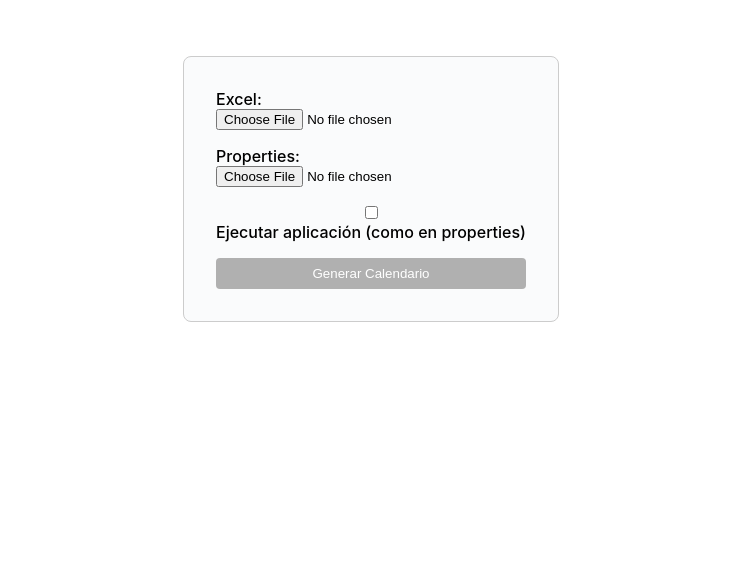
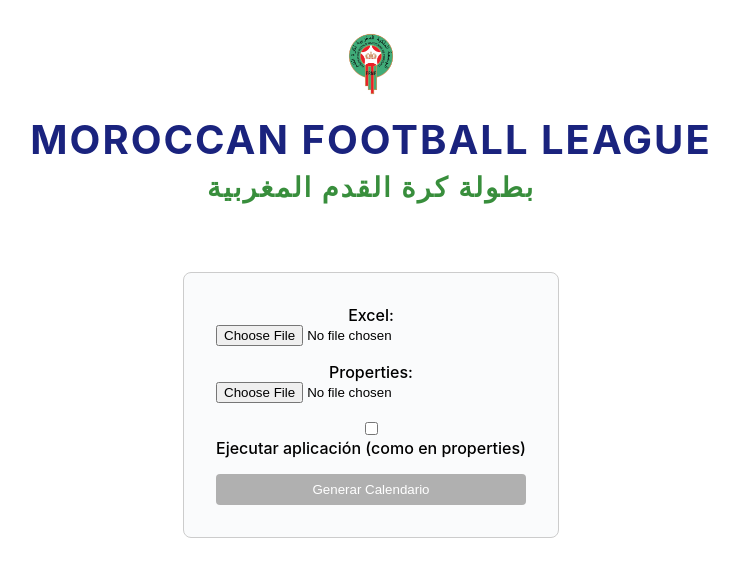
Before and after one commit to JmTortolero/calendarMorocco-cli, an Angular app: page / in a window 1280 px wide. Shown: the top 576 px of the page, without its empty margins (269-1008 px from the left). Built offline with nearby package versions, Linux system fonts and the light colour scheme.

Commit message:
add de photo y logo

```diff
--- a/angular.json
+++ b/angular.json
@@ -19,7 +19,8 @@
               {
                 "glob": "**/*",
                 "input": "public"
-              }
+              },
+              "src/assets"
             ],
             "styles": [
               "src/styles.css"
--- a/src/app/app.css
+++ b/src/app/app.css
@@ -0,0 +1,212 @@
+/* Centrado y separación para calendar-upload */
+.calendar-upload-container {
+	width: 100%;
+	margin-top: 2rem;
+	text-align: center;
+}
+/* Estilos migrados desde app.html */
+:host {
+	--bright-blue: oklch(51.01% 0.274 263.83);
+	--electric-violet: oklch(53.18% 0.28 296.97);
+	--french-violet: oklch(47.66% 0.246 305.88);
+	--vivid-pink: oklch(69.02% 0.277 332.77);
+	--hot-red: oklch(61.42% 0.238 15.34);
+	--orange-red: oklch(63.32% 0.24 31.68);
+
+	--gray-900: oklch(19.373% 0.00617 300.884 / 0.482);
+	--gray-700: oklch(36.98% 0.014 302.71);
+	--gray-400: oklch(70.9% 0.015 304.04);
+
+	--red-to-pink-to-purple-vertical-gradient: linear-gradient(
+		180deg,
+		var(--orange-red) 0%,
+		var(--vivid-pink) 50%,
+		var(--electric-violet) 100%
+	);
+
+	--red-to-pink-to-purple-horizontal-gradient: linear-gradient(
+		90deg,
+		var(--orange-red) 0%,
+		var(--vivid-pink) 50%,
+		var(--electric-violet) 100%
+	);
+
+	--pill-accent: var(--bright-blue);
+
+	font-family: "Inter", -apple-system, BlinkMacSystemFont, "Segoe UI", Roboto,
+		Helvetica, Arial, sans-serif, "Apple Color Emoji", "Segoe UI Emoji",
+		"Segoe UI Symbol";
+	box-sizing: border-box;
+	-webkit-font-smoothing: antialiased;
+	-moz-osx-font-smoothing: grayscale;
+}
+
+h1 {
+	font-size: 3.125rem;
+	color: var(--gray-900);
+	font-weight: 500;
+	line-height: 100%;
+	letter-spacing: -0.125rem;
+	margin: 0;
+	font-family: "Inter Tight", -apple-system, BlinkMacSystemFont, "Segoe UI", Roboto,
+		Helvetica, Arial, sans-serif, "Apple Color Emoji", "Segoe UI Emoji",
+		"Segoe UI Symbol";
+}
+
+p {
+	margin: 0;
+	color: var(--gray-700);
+}
+
+main {
+		width: 100%;
+		min-height: 100%;
+		padding: 1rem;
+		box-sizing: inherit;
+		position: relative;
+		text-align: center;
+}
+calendar-upload {
+	display: inline-block;
+	margin: 0 auto;
+}
+
+.angular-logo {
+	max-width: 9.2rem;
+}
+
+.content {
+	display: flex;
+	justify-content: space-around;
+	width: 100%;
+	max-width: 700px;
+	margin-bottom: 3rem;
+}
+
+.content h1 {
+	margin-top: 1.75rem;
+}
+
+.content p {
+	margin-top: 1.5rem;
+}
+
+.divider {
+	width: 1px;
+	background: var(--red-to-pink-to-purple-vertical-gradient);
+	margin-inline: 0.5rem;
+}
+
+.pill-group {
+	display: flex;
+	flex-direction: column;
+	align-items: start;
+	flex-wrap: wrap;
+	gap: 1.25rem;
+}
+
+.pill {
+	display: flex;
+	align-items: center;
+	--pill-accent: var(--bright-blue);
+	background: color-mix(in srgb, var(--pill-accent) 5%, transparent);
+	color: var(--pill-accent);
+	padding-inline: 0.75rem;
+	padding-block: 0.375rem;
+	border-radius: 2.75rem;
+	border: 0;
+	transition: background 0.3s ease;
+	font-family: var(--inter-font);
+	font-size: 0.875rem;
+	font-style: normal;
+	font-weight: 500;
+	line-height: 1.4rem;
+	letter-spacing: -0.00875rem;
+	text-decoration: none;
+	white-space: nowrap;
+}
+
+.pill:hover {
+	background: color-mix(in srgb, var(--pill-accent) 15%, transparent);
+}
+
+.pill-group .pill:nth-child(6n + 1) {
+	--pill-accent: var(--bright-blue);
+}
+.pill-group .pill:nth-child(6n + 2) {
+	--pill-accent: var(--electric-violet);
+}
+.pill-group .pill:nth-child(6n + 3) {
+	--pill-accent: var(--french-violet);
+}
+
+.pill-group .pill:nth-child(6n + 4),
+.pill-group .pill:nth-child(6n + 5),
+.pill-group .pill:nth-child(6n + 6) {
+	--pill-accent: var(--hot-red);
+}
+
+.pill-group svg {
+	margin-inline-start: 0.25rem;
+}
+
+.social-links {
+	display: flex;
+	align-items: center;
+	gap: 0.73rem;
+	margin-top: 1.5rem;
+}
+
+.social-links path {
+	transition: fill 0.3s ease;
+	fill: var(--gray-400);
+}
+
+.social-links a:hover svg path {
+	fill: var(--gray-900);
+}
+
+@media screen and (max-width: 650px) {
+	.content {
+		flex-direction: column;
+		width: max-content;
+	}
+
+	.divider {
+		height: 1px;
+		width: 100%;
+		background: var(--red-to-pink-to-purple-horizontal-gradient);
+		margin-block: 1.5rem;
+	}
+}
+/* Header Morocco styles */
+.header-morocco {
+	display: flex;
+	flex-direction: column;
+	align-items: center;
+	margin-bottom: 2rem;
+}
+.logos {
+	display: flex;
+	gap: 2rem;
+	margin-bottom: 1rem;
+}
+.logo-morocco, .logo-federation {
+	height: 80px;
+	object-fit: contain;
+}
+.main-title {
+	font-size: 2.5rem;
+	font-weight: bold;
+	color: #1a237e;
+	text-align: center;
+	margin: 0;
+	letter-spacing: 2px;
+}
+.arabic-title {
+	display: block;
+	font-size: 1.7rem;
+	color: #388e3c;
+	font-family: 'Amiri', serif, Arial, sans-serif;
+	margin-top: 0.5rem;
+}
--- a/src/app/app.html
+++ b/src/app/app.html
@@ -1,199 +1,12 @@
-<!-- * * * * * * * * * * * * * * * * * * * * * * * * * * * * * * * -->
-<!-- * * * * * * * * * * * The content below * * * * * * * * * * * -->
-<!-- * * * * * * * * * * is only a placeholder * * * * * * * * * * -->
-<!-- * * * * * * * * * * and can be replaced.  * * * * * * * * * * -->
-<!-- * * * * * * * * * * * * * * * * * * * * * * * * * * * * * * * -->
-<!-- * * * * * * * * * Delete the template below * * * * * * * * * -->
-<!-- * * * * * * * to get started with your project! * * * * * * * -->
-<!-- * * * * * * * * * * * * * * * * * * * * * * * * * * * * * * * -->
-
-<style>
-  :host {
-    --bright-blue: oklch(51.01% 0.274 263.83);
-    --electric-violet: oklch(53.18% 0.28 296.97);
-    --french-violet: oklch(47.66% 0.246 305.88);
-    --vivid-pink: oklch(69.02% 0.277 332.77);
-    --hot-red: oklch(61.42% 0.238 15.34);
-    --orange-red: oklch(63.32% 0.24 31.68);
-
-    --gray-900: oklch(19.37% 0.006 300.98);
-    --gray-700: oklch(36.98% 0.014 302.71);
-    --gray-400: oklch(70.9% 0.015 304.04);
-
-    --red-to-pink-to-purple-vertical-gradient: linear-gradient(
-      180deg,
-      var(--orange-red) 0%,
-      var(--vivid-pink) 50%,
-      var(--electric-violet) 100%
-    );
-
-    --red-to-pink-to-purple-horizontal-gradient: linear-gradient(
-      90deg,
-      var(--orange-red) 0%,
-      var(--vivid-pink) 50%,
-      var(--electric-violet) 100%
-    );
-
-    --pill-accent: var(--bright-blue);
-
-    font-family: "Inter", -apple-system, BlinkMacSystemFont, "Segoe UI", Roboto,
-      Helvetica, Arial, sans-serif, "Apple Color Emoji", "Segoe UI Emoji",
-      "Segoe UI Symbol";
-    box-sizing: border-box;
-    -webkit-font-smoothing: antialiased;
-    -moz-osx-font-smoothing: grayscale;
-  }
-
-  h1 {
-    font-size: 3.125rem;
-    color: var(--gray-900);
-    font-weight: 500;
-    line-height: 100%;
-    letter-spacing: -0.125rem;
-    margin: 0;
-    font-family: "Inter Tight", -apple-system, BlinkMacSystemFont, "Segoe UI", Roboto,
-      Helvetica, Arial, sans-serif, "Apple Color Emoji", "Segoe UI Emoji",
-      "Segoe UI Symbol";
-  }
-
-  p {
-    margin: 0;
-    color: var(--gray-700);
-  }
-
-  main {
-    width: 100%;
-    min-height: 100%;
-    display: flex;
-    justify-content: center;
-    align-items: center;
-    padding: 1rem;
-    box-sizing: inherit;
-    position: relative;
-  }
-
-  .angular-logo {
-    max-width: 9.2rem;
-  }
-
-  .content {
-    display: flex;
-    justify-content: space-around;
-    width: 100%;
-    max-width: 700px;
-    margin-bottom: 3rem;
-  }
-
-  .content h1 {
-    margin-top: 1.75rem;
-  }
-
-  .content p {
-    margin-top: 1.5rem;
-  }
-
-  .divider {
-    width: 1px;
-    background: var(--red-to-pink-to-purple-vertical-gradient);
-    margin-inline: 0.5rem;
-  }
-
-  .pill-group {
-    display: flex;
-    flex-direction: column;
-    align-items: start;
-    flex-wrap: wrap;
-    gap: 1.25rem;
-  }
-
-  .pill {
-    display: flex;
-    align-items: center;
-    --pill-accent: var(--bright-blue);
-    background: color-mix(in srgb, var(--pill-accent) 5%, transparent);
-    color: var(--pill-accent);
-    padding-inline: 0.75rem;
-    padding-block: 0.375rem;
-    border-radius: 2.75rem;
-    border: 0;
-    transition: background 0.3s ease;
-    font-family: var(--inter-font);
-    font-size: 0.875rem;
-    font-style: normal;
-    font-weight: 500;
-    line-height: 1.4rem;
-    letter-spacing: -0.00875rem;
-    text-decoration: none;
-    white-space: nowrap;
-  }
-
-  .pill:hover {
-    background: color-mix(in srgb, var(--pill-accent) 15%, transparent);
-  }
-
-  .pill-group .pill:nth-child(6n + 1) {
-    --pill-accent: var(--bright-blue);
-  }
-  .pill-group .pill:nth-child(6n + 2) {
-    --pill-accent: var(--electric-violet);
-  }
-  .pill-group .pill:nth-child(6n + 3) {
-    --pill-accent: var(--french-violet);
-  }
-
-  .pill-group .pill:nth-child(6n + 4),
-  .pill-group .pill:nth-child(6n + 5),
-  .pill-group .pill:nth-child(6n + 6) {
-    --pill-accent: var(--hot-red);
-  }
-
-  .pill-group svg {
-    margin-inline-start: 0.25rem;
-  }
-
-  .social-links {
-    display: flex;
-    align-items: center;
-    gap: 0.73rem;
-    margin-top: 1.5rem;
-  }
-
-  .social-links path {
-    transition: fill 0.3s ease;
-    fill: var(--gray-400);
-  }
-
-  .social-links a:hover svg path {
-    fill: var(--gray-900);
-  }
-
-  @media screen and (max-width: 650px) {
-    .content {
-      flex-direction: column;
-      width: max-content;
-    }
-
-    .divider {
-      height: 1px;
-      width: 100%;
-      background: var(--red-to-pink-to-purple-horizontal-gradient);
-      margin-block: 1.5rem;
-    }
-  }
-</style>
-
-
 <main class="main">
-  <calendar-upload />
+  <div class="header-morocco">
+    <div class="logos">
+      <img src="assets/federacion.png" alt="Moroccan Federation Logo" class="logo-federation" />
+    </div>
+    <h1 class="main-title">MOROCCAN FOOTBALL LEAGUE<br><span class="arabic-title">بطولة كرة القدم المغربية</span></h1>
+  </div>
+  <div class="calendar-upload-container">
+    <calendar-upload />
+  </div>
 </main>
-
-<!-- * * * * * * * * * * * * * * * * * * * * * * * * * * * * * * * * -->
-<!-- * * * * * * * * * * * The content above * * * * * * * * * * * * -->
-<!-- * * * * * * * * * * is only a placeholder * * * * * * * * * * * -->
-<!-- * * * * * * * * * * and can be replaced.  * * * * * * * * * * * -->
-<!-- * * * * * * * * * * * * * * * * * * * * * * * * * * * * * * * * -->
-<!-- * * * * * * * * * * End of Placeholder  * * * * * * * * * * * * -->
-<!-- * * * * * * * * * * * * * * * * * * * * * * * * * * * * * * * * -->
-
-
 <router-outlet />
```
Also changed, not shown: src/assets/federacion.png (added).
